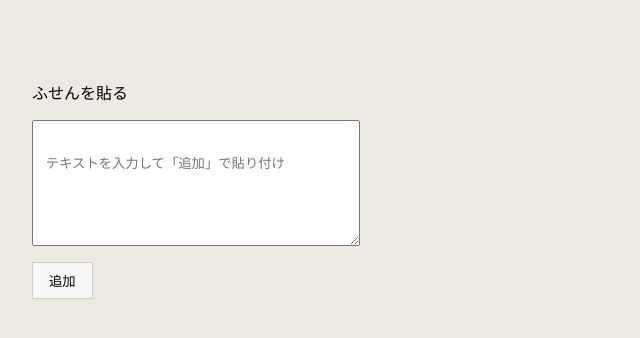
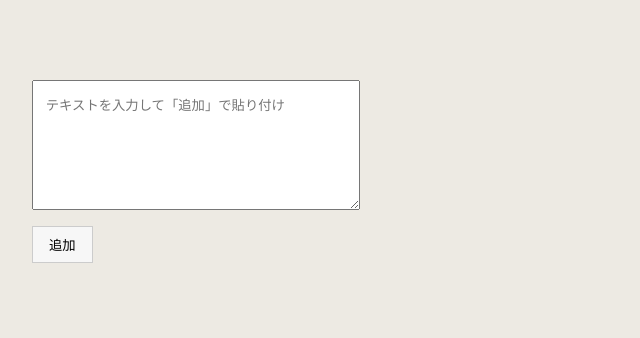
Before and after one commit to adusts/postitter, a Vue app: page / in a window 1280 px wide. Shown: the top 338 px of the page, without its empty margins (0-640 px from the left). Built offline with nearby package versions, Linux system fonts and the light colour scheme.

Commit message:
.posts-itemに削除ボタンを追加、リセット用css追加

```diff
--- a/index.html
+++ b/index.html
@@ -11,6 +11,14 @@
       margin: 0;
       padding: 0;
     }
+    button{
+        background-color: transparent;
+        border: none;
+        cursor: pointer;
+        outline: none;
+        padding: 0;
+        appearance: none;
+}
     </style>
   <body>
     <div id="app"></div>
--- a/src/App.vue
+++ b/src/App.vue
@@ -6,12 +6,23 @@ const Posts = ref([]);
 const nextId = ref(1);
 const grid = ref(null);
 
-function submitPost() {
+function submitPost(e) {
+    if (e && e.type === "keydown") {
+    if (!(e.ctrlKey || e.metaKey)) {
+      return;
+    }
+    e.preventDefault();
+  }
+
   const post = newPost.value.trim();
   if (!post) return;
   Posts.value.push({ id: nextId.value++, post });
   newPost.value = '';
   nextTick(resizeGridItems);
+}
+
+function deletePost(id) {
+  Posts.value = Posts.value.filter((p) => p.id !== id);
 }
 
 onMounted(() => {
@@ -84,17 +95,19 @@ function resizeGridItems() {
     <!-- <h1>Postitter</h1> -->
       <section class="posts-grid" ref="grid">
         <article class="posts-item" v-for="post in Posts" :key="post.id">
-          {{ post.post }}
+          <p>{{ post.post }}</p>
+          <button class="btn-delete" @click="deletePost(post.id)">×</button>
         </article>
       </section>
 
       <form class="composer" @submit.prevent="submitPost">
-        <label for="memo">ふせんを貼る</label>
+        <!-- <label for="memo">ふせんを貼る</label> -->
         <textarea
           id="memo"
           v-model="newPost"
           rows="4"
           placeholder="テキストを入力して「追加」で貼り付け"
+          @keydown.enter="submitPost"
         ></textarea>
         <button type="submit">追加</button>
       </form>
@@ -119,8 +132,9 @@ main {
 }
 
 .composer textarea {
-  padding: 2rem .8rem;
+  padding: 1rem .8rem 2rem;
   max-width: 300px;
+  line-height: 1.5;
 }
 
 .composer button {
@@ -148,5 +162,29 @@ main {
   box-shadow: 1px 1px 2px rgba(139, 120, 120, 0.12);
   box-sizing: border-box;
   overflow: hidden;
+  position: relative;
+}
+.posts-item  p {
+  margin: 0;
+}
+article .btn-delete {
+  position: absolute;
+  top: 3px;
+  right: 3px;
+  /* background-color: rgb(183, 183, 183);
+  padding: .3em .6em;
+  color: #fff;
+  clip-path: circle(50% at 50% 50%); */
+  font-size: 1.2em;
+  color: #949494;
+  background: transparent;
+  line-height: 1;
+  opacity: 0;
+  transition: transparent .3s;
+}
+@media (hover: hover) {
+  article:hover .btn-delete {
+    opacity: 1;
+  }
 }
 </style>
```
